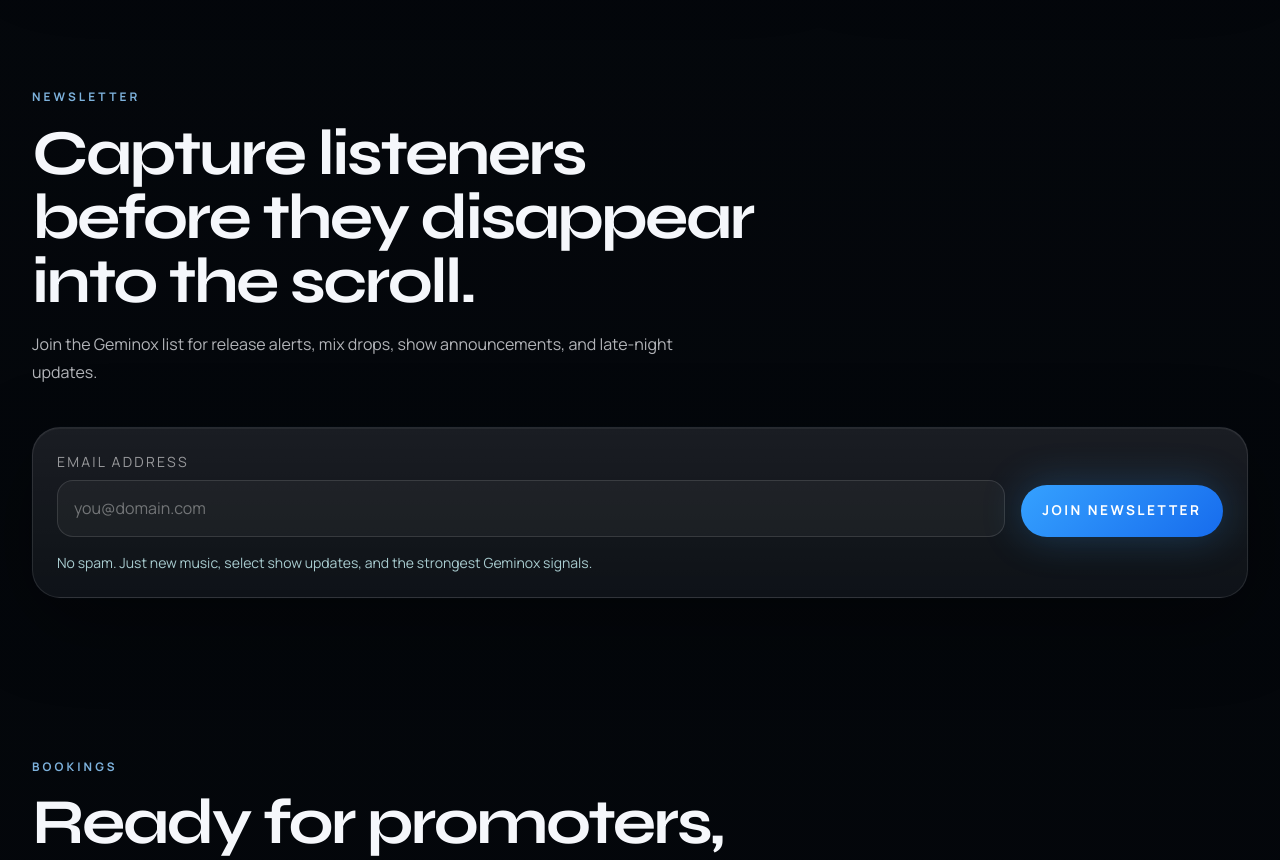
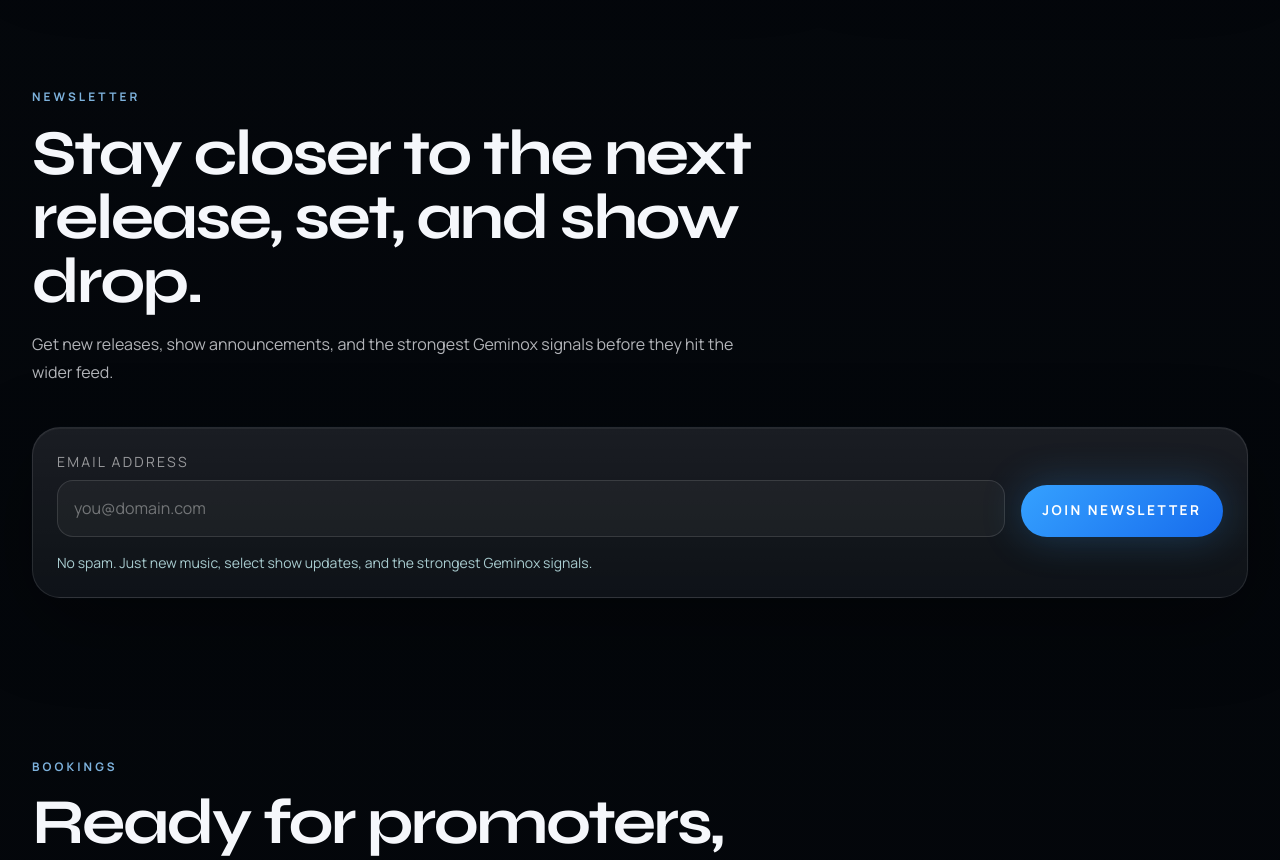
Before and after one commit to alihannnnn12/geminox-website, a Next.js app: page / in a window 1280 px wide. Shown: the part 5200-6060 px from the top of the page. Built offline with nearby package versions, Linux system fonts and the light colour scheme.

Commit message:
Refine homepage newsletter copy

```diff
--- a/src/app/page.tsx
+++ b/src/app/page.tsx
@@ -230,9 +230,9 @@
       </SectionShell>
 
       <SectionShell
-        description={siteConfig.newsletter.integrationNote}
+        description="Get new releases, show announcements, and the strongest Geminox signals before they hit the wider feed."
         eyebrow="Newsletter"
-        title="Capture listeners before they disappear into the scroll."
+        title="Stay closer to the next release, set, and show drop."
       >
         <Reveal>
           <div id="newsletter">
```
